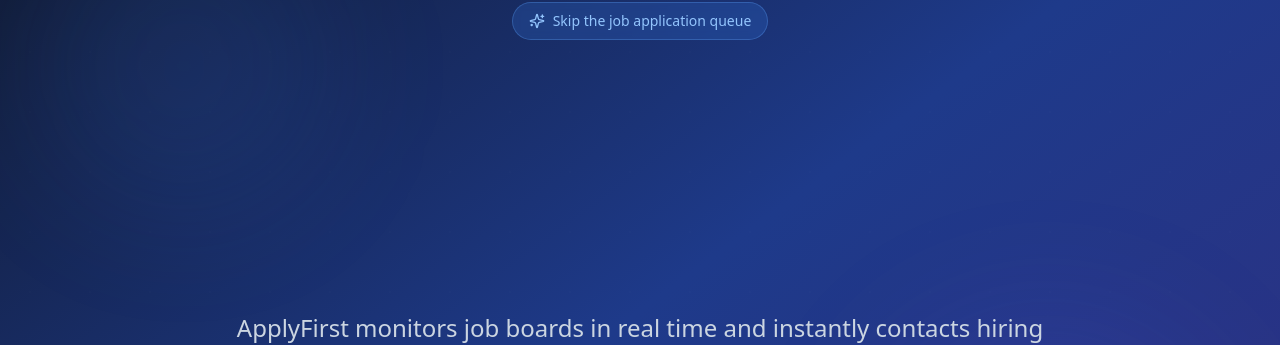
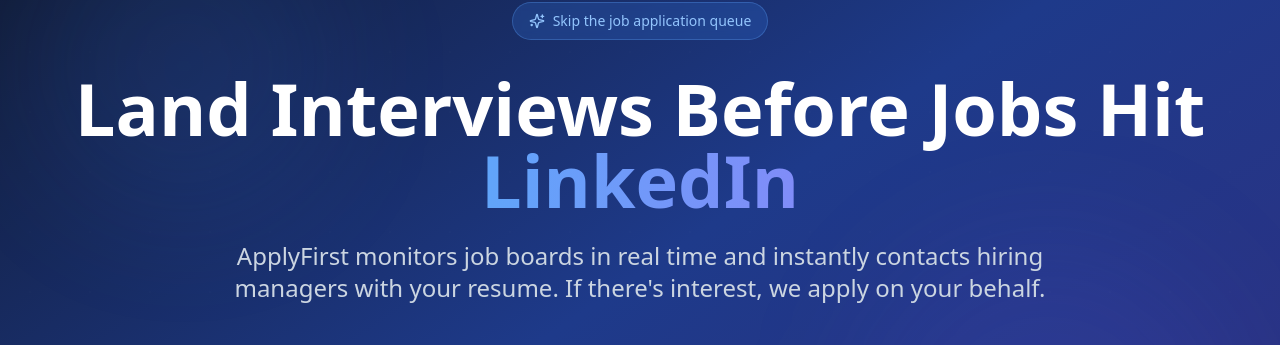
Before and after one commit to archit000999/af_frontent, a React (Vite) app: page / in a window 1280 px wide. Shown: the part 158-503 px from the top of the page. Built offline with nearby package versions, Linux system fonts and the light colour scheme; no server answers.

Commit message:
Reverted to commit ed2006b0e041d991a5cac33fc0d7cc204d7f619a

```diff
--- a/src/components/Hero.tsx
+++ b/src/components/Hero.tsx
@@ -40,14 +40,9 @@ const Hero = () => {
           </div>
 
           <h1 className="text-5xl sm:text-6xl lg:text-7xl font-bold text-white mb-6 leading-tight">
-            <span className="block animate-fade-in opacity-0 [animation-delay:0.5s] [animation-fill-mode:forwards]">
-              We Find the Job.
-            </span>
-            <span className="block animate-fade-in opacity-0 [animation-delay:1.5s] [animation-fill-mode:forwards]">
-              We Reach Out to Hiring Manager.
-            </span>
-            <span className="block animate-fade-in opacity-0 [animation-delay:2.5s] [animation-fill-mode:forwards]">
-              We Apply.
+            Land Interviews Before Jobs Hit{" "}
+            <span className="bg-gradient-to-r from-blue-400 to-indigo-400 bg-clip-text text-transparent">
+              LinkedIn
             </span>
           </h1>
 
--- a/src/pages/Auth.tsx
+++ b/src/pages/Auth.tsx
@@ -33,8 +33,8 @@ const Auth = () => {
               </SignInButton>
 
               <SignUpButton mode="modal" forceRedirectUrl="/home">
-                <Button className="w-full bg-white/20 backdrop-blur-sm border border-white/30 text-white hover:bg-white/30 py-3 text-lg font-semibold">
-                  Create Account
+                <Button variant="outline" className="w-full border-white/20 text-white hover:bg-white/10 py-3 text-lg font-semibold">
+                  Sign Up
                 </Button>
               </SignUpButton>
             </div>
```
